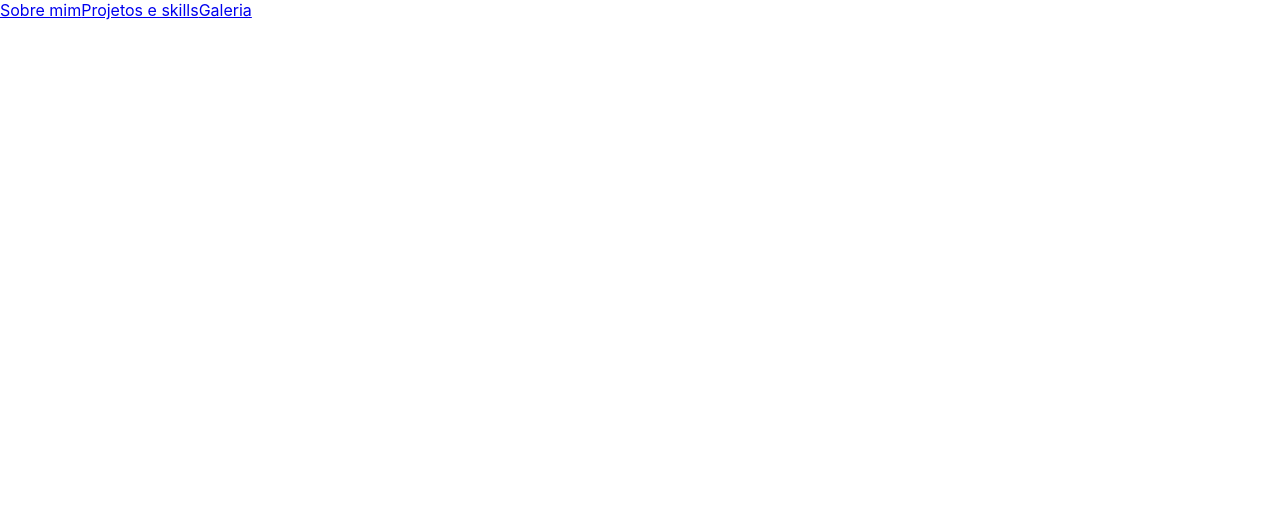
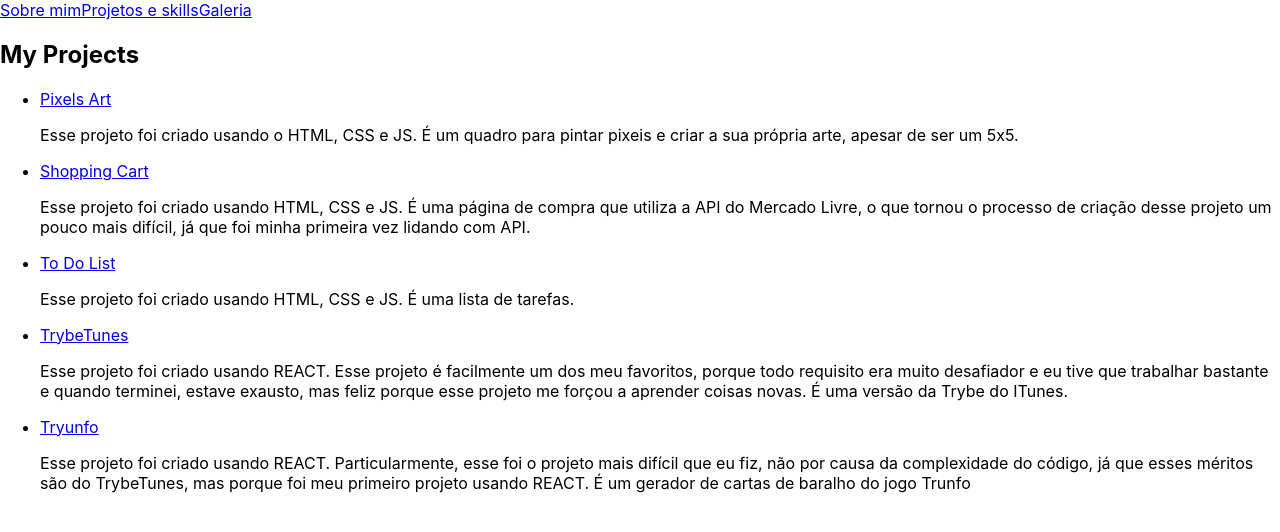
Before and after one commit to jpdiesel/portfolio, a React (Create React App) app: page /projetos-e-skills in a window 1280 px wide. Shown: the top 532 px of the page. Built offline with nearby package versions, Linux system fonts and the light colour scheme.

Commit message:
add(Projects, Projetos): Implement "Projects" and "Projetos" pages text

```diff
--- a/src/pages/Projects.jsx
+++ b/src/pages/Projects.jsx
@@ -1,11 +1,56 @@
 import React, { Component } from 'react'
 import HeaderEN from '../components/HeaderEN';
+import { Link } from 'react-router-dom';
 
 export default class Projects extends Component {
   render() {
     return (
       <div>
-        <HeaderEN />
+        <header>
+          <HeaderEN />
+        </header>
+        <nav>
+          <h2> My Projects </h2>
+          <ul>
+            <li>
+              <Link to={{ pathname: "https://github.com/jpdiesel/trybe-project-pixels-art" }} target="_blank">
+                Pixels Art
+              </Link>
+            </li>
+            <p>This project was built using only JS, HTML and CSS. It's a board to paint pixels and create your own art,
+              even though it's just a 5x5 board.</p>
+            <li>
+              <Link to={{ pathname: "https://github.com/jpdiesel/trybe-project-shopping-cart" }} target="_blank">
+                Shopping Cart
+              </Link>
+            </li>
+            <p>This project was built using JS, HTML and CSS, but this one used a "Mercado Libre"(a famous latin company of
+              buying and selling, like Amazon) API, so it required a lot more effort, specially because this was my first
+              API project.</p>
+            <li>
+              <Link to={{ pathname: "https://github.com/jpdiesel/trybe-project-todo-list" }} target="_blank">
+                To Do List
+              </Link>
+            </li>
+            <p>This project wa build using JS, HTML and CSS.</p>
+            <li>
+              <Link to={{ pathname: "https://github.com/jpdiesel/trybe-project-trybetunes" }} target="_blank">
+                TrybeTunes
+              </Link>
+            </li>
+            <p>This project was built using REACT and it's easily one of my favorites, because every requirement was very challenging,
+              and i had to work really hard on this one and when i was done, i was really tired, but i was also glad, because this project
+              forced me to learn new things. It's a Trybe version of ITunes.
+            </p>
+            <li>
+              <Link to={{ pathname: "https://github.com/jpdiesel/trybe-project-tryunfo" }} target="_blank">
+                Tryunfo
+              </Link>
+            </li>
+            <p>This project was built using REACT. This one was particularly the hardest project i've ever made, not in terms of complexity,
+              but because it was my first project using REACT and it brought me to my knees. It's a card of Trunfo generator.</p>
+          </ul>
+        </nav>
       </div>
     )
   }
--- a/src/pages/Projetos.jsx
+++ b/src/pages/Projetos.jsx
@@ -1,11 +1,58 @@
 import React, { Component } from 'react';
+import { Link } from 'react-router-dom';
 import HeaderPT from '../components/HeaderPT';
 
 export default class Projetos extends Component {
   render() {
     return (
       <div>
-        <HeaderPT />
+        <header>
+          <HeaderPT />
+        </header>
+        <nav>
+          <h2> My Projects </h2>
+          <ul>
+            <li>
+              <Link to={{ pathname: "https://github.com/jpdiesel/trybe-project-pixels-art" }} target="_blank">
+                Pixels Art
+              </Link>
+            </li>
+            <p>Esse projeto foi criado usando o HTML, CSS e JS. É um quadro para pintar pixeis e criar a sua própria arte,
+              apesar de ser um 5x5.</p>
+            <li>
+              <Link to={{ pathname: "https://github.com/jpdiesel/trybe-project-shopping-cart" }} target="_blank">
+                Shopping Cart
+              </Link>
+            </li>
+            <p>Esse projeto foi criado usando HTML, CSS e JS. É uma página de compra que utiliza a API do Mercado Livre, o que tornou
+              o processo de criação desse projeto um pouco mais difícil, já que foi minha primeira vez lidando com API.
+            </p>
+            <li>
+              <Link to={{ pathname: "https://github.com/jpdiesel/trybe-project-todo-list" }} target="_blank">
+                To Do List
+              </Link>
+            </li>
+            <p>Esse projeto foi criado usando HTML, CSS e JS. É uma lista de tarefas.</p>
+            <li>
+              <Link to={{ pathname: "https://github.com/jpdiesel/trybe-project-trybetunes" }} target="_blank">
+                TrybeTunes
+              </Link>
+            </li>
+            <p>Esse projeto foi criado usando REACT. Esse projeto é facilmente um dos meu favoritos, porque todo requisito era muito
+              desafiador e eu tive que trabalhar bastante e quando terminei, estave exausto, mas feliz porque esse projeto me forçou a
+              aprender coisas novas. É uma versão da Trybe do ITunes.
+            </p>
+            <li>
+              <Link to={{ pathname: "https://github.com/jpdiesel/trybe-project-tryunfo" }} target="_blank">
+                Tryunfo
+              </Link>
+            </li>
+            <p>Esse projeto foi criado usando REACT. Particularmente, esse foi o projeto mais difícil que eu fiz, não por causa
+              da complexidade do código, já que esses méritos são do TrybeTunes, mas porque foi meu primeiro projeto usando
+              REACT. É um gerador de cartas de baralho do jogo Trunfo
+            </p>
+          </ul>
+        </nav>
       </div>
     )
   }
```
